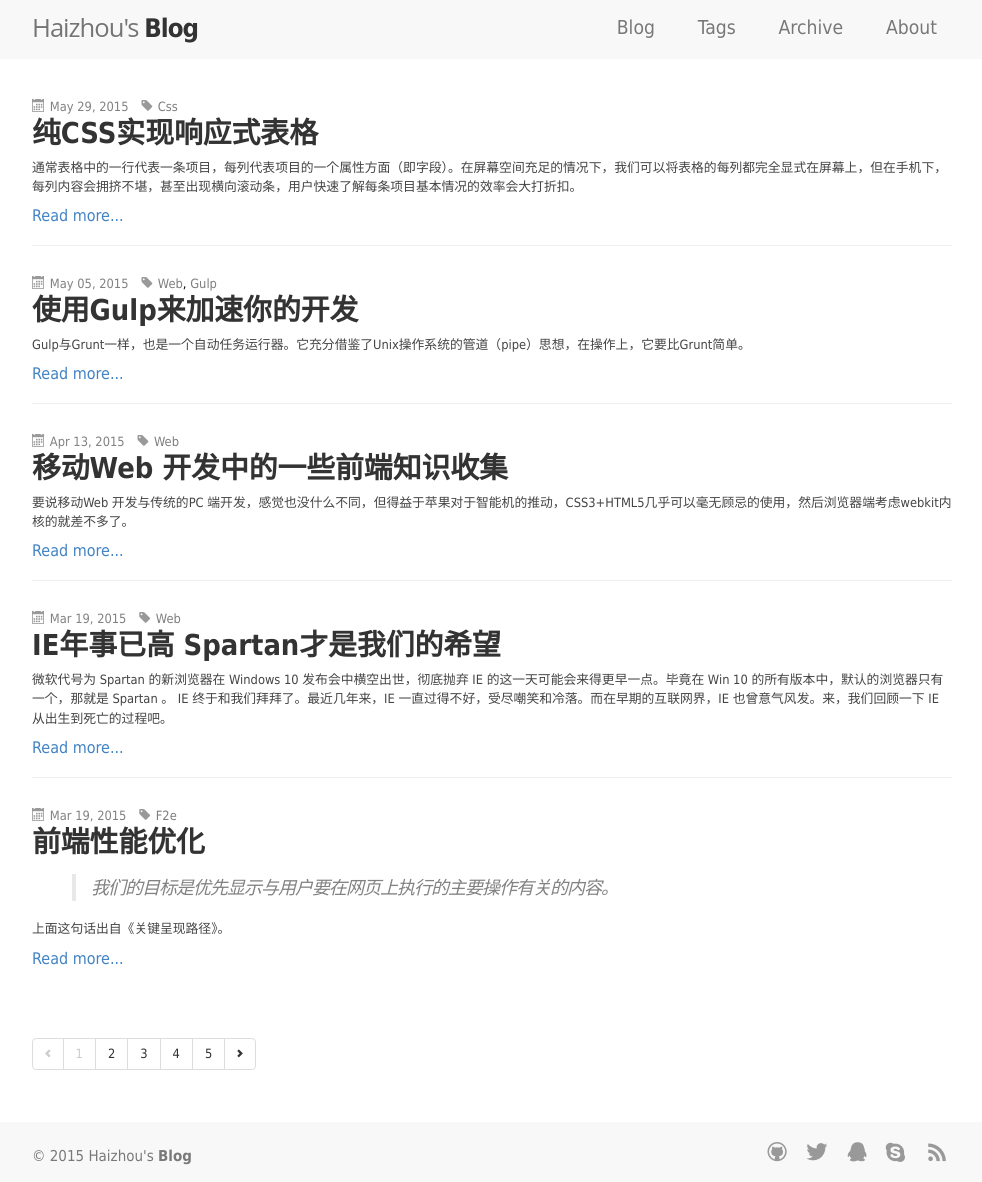
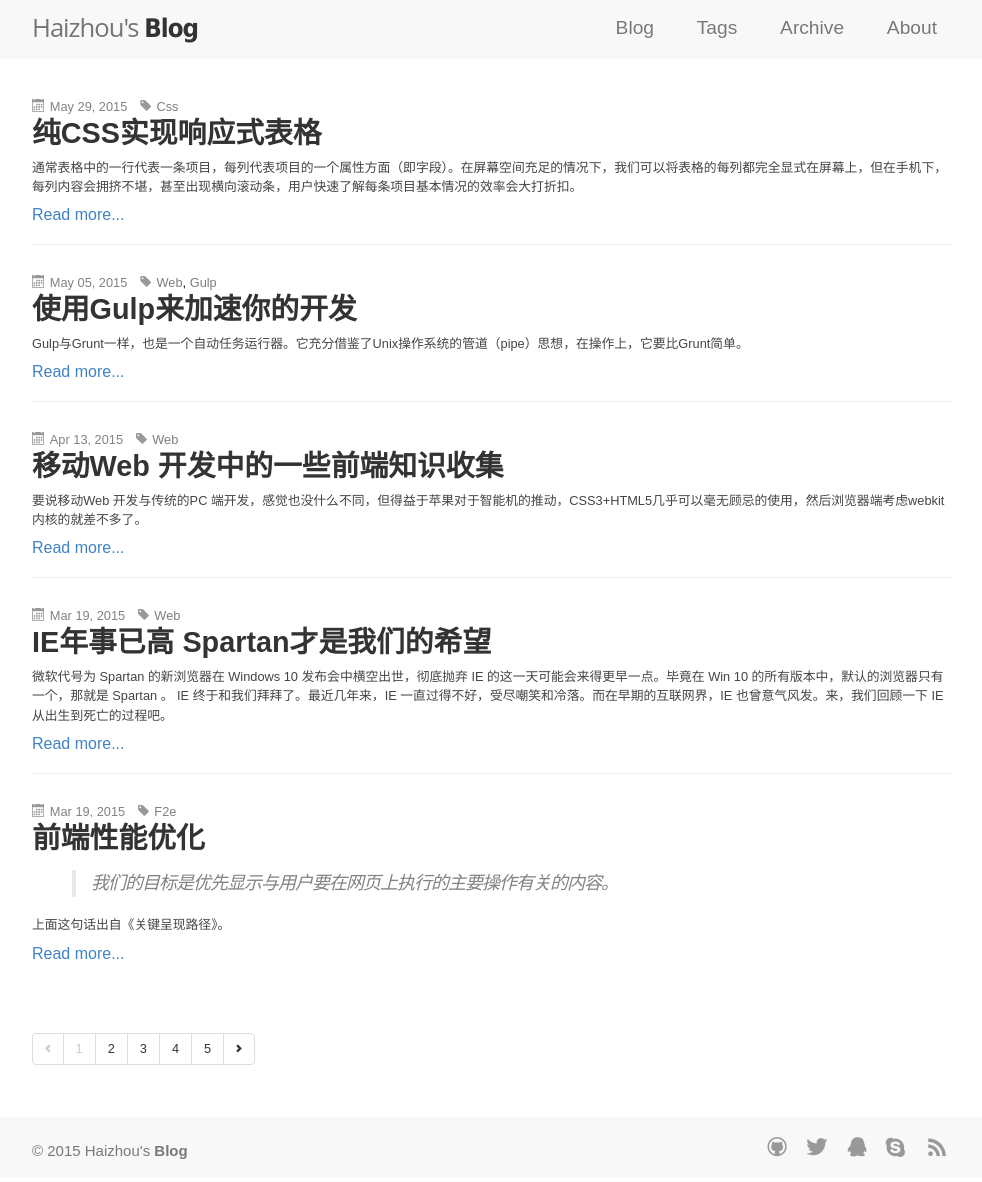
Before and after one commit to chenhaizhou/chenhaizhou.github.io, a Jekyll site: the page built from index.html, in a window 1280 px wide. Shown: the whole page, without its empty margins (148-1130 px from the left). Built offline with Jekyll 4.4.1, drawn with Linux system fonts in a browser that asks for light colours; nearby versions of some CDN libraries; some web fonts are replaced; the list of posts is cut into pages by our own code; comment, search, counter and statistics services are not loaded.

Commit message:
modify base font family

```diff
--- a/_sass/_base.scss
+++ b/_sass/_base.scss
@@ -1,4 +1,4 @@
-body {font-size:62.5%; font-family: Tahoma,Helvetica,Arial,微软雅黑,sans-serif;padding:0;margin:0;}
+body {font-size:62.5%; font-family: arial,"Hiragino Sans GB","Microsoft Yahei",微软雅黑,Tahoma,Helvetica,sans-serif;padding:0;margin:0;}
 img {
     max-width: 100%;
     vertical-align: middle;
```
